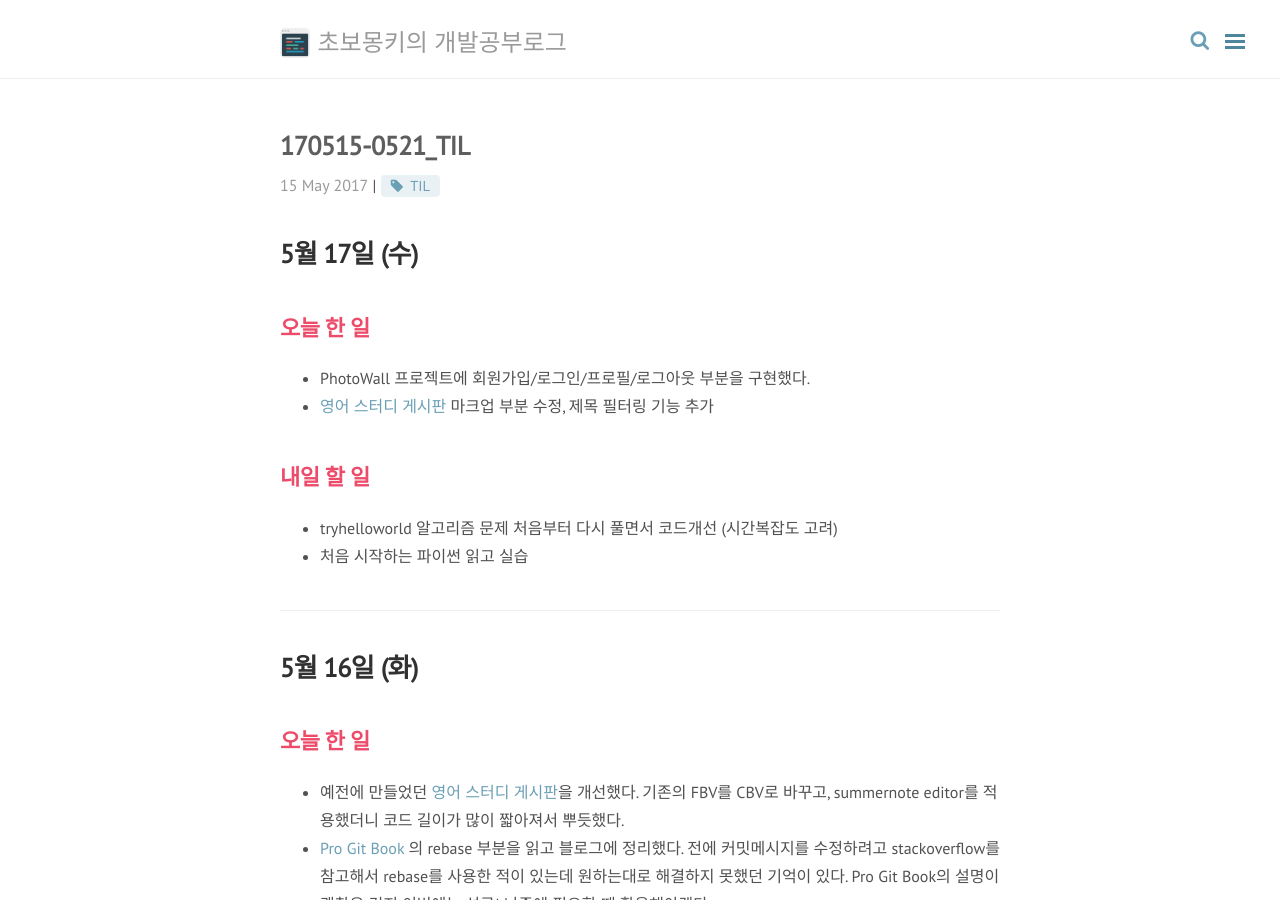
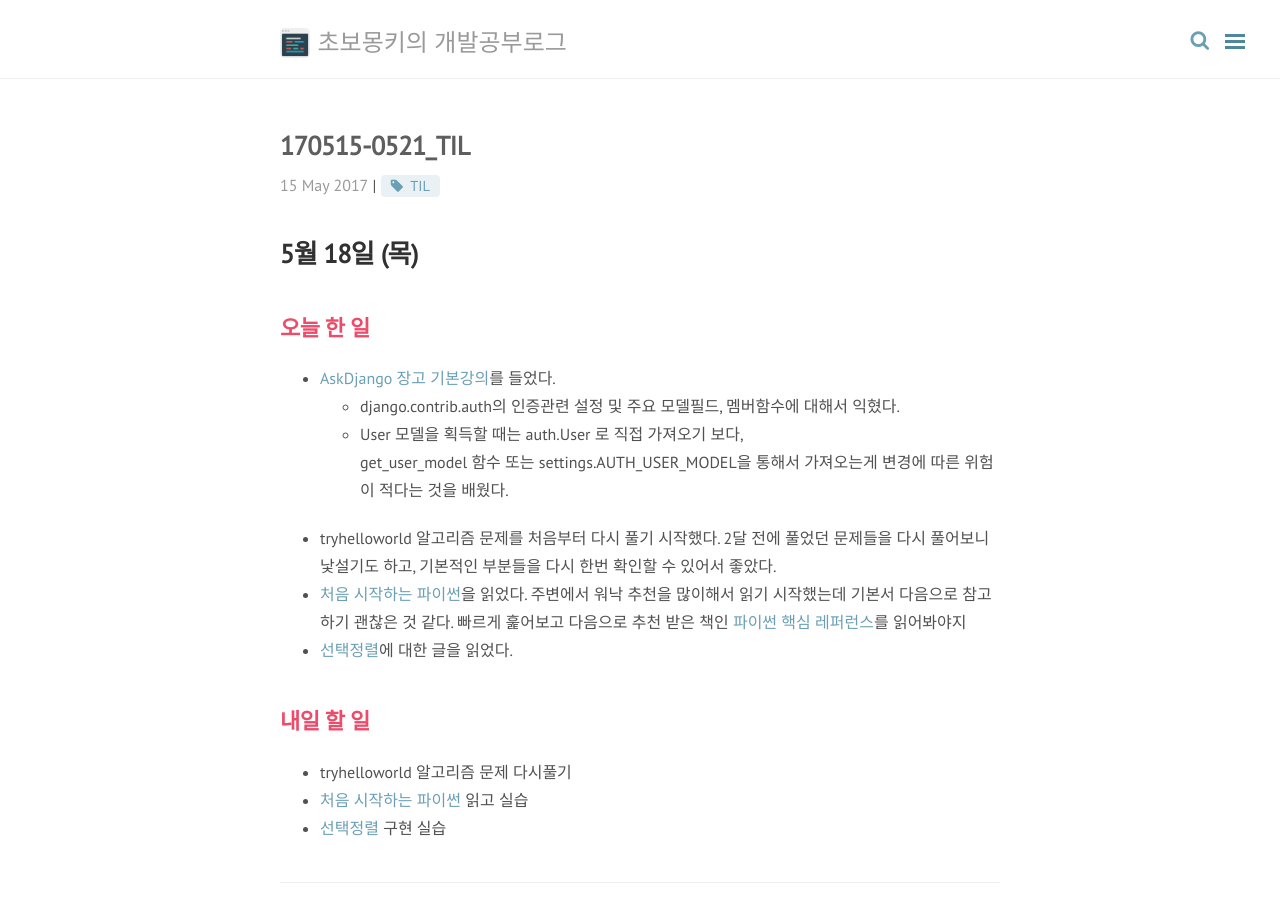
Before and after one commit to wayhome25/wayhome25.github.io, a Jekyll site: the page built from _posts/TIL(Today I Learned)/2017-05-15-05-21-TIL.md, in a window 1280 px wide and 900 px high. Built offline with Jekyll 4.4.1, drawn with Linux system fonts in a browser that asks for light colours; nearby versions of some CDN libraries; comment, search, counter and statistics services are not loaded.

Commit message:
add blog post

```diff
--- a/_posts/TIL(Today I Learned)/2017-05-15-05-21-TIL.md
+++ b/_posts/TIL(Today I Learned)/2017-05-15-05-21-TIL.md
@@ -6,7 +6,22 @@ permalink: /til/:year/:month/:day/:title/
 tags: [TIL]
 comments: true
 ---
+# 5월 18일 (목)
+## 오늘 한 일
+- [AskDjango 장고 기본강의](https://nomade.kr/vod/django/)를 들었다.
+	- django.contrib.auth의 인증관련 설정 및 주요 모델필드, 멤버함수에 대해서 익혔다.
+	- User 모델을 획득할 때는 auth.User 로 직접 가져오기 보다,
+	  get_user_model 함수 또는 settings.AUTH_USER_MODEL을 통해서 가져오는게 변경에 따른 위험이 적다는 것을 배웠다.
+-  tryhelloworld 알고리즘 문제를 처음부터 다시 풀기 시작했다. 2달 전에 풀었던 문제들을 다시 풀어보니 낯설기도 하고, 기본적인 부분들을 다시 한번 확인할 수 있어서 좋았다.
+- [처음 시작하는 파이썬](http://www.hanbit.co.kr/store/books/look.php?p_code=B2827459900)을 읽었다. 주변에서 워낙 추천을 많이해서 읽기 시작했는데 기본서 다음으로 참고하기 괜찮은 것 같다. 빠르게 훑어보고 다음으로 추천 받은 책인 [파이썬 핵심 레퍼런스](http://www.kyobobook.co.kr/product/detailViewKor.laf?ejkGb=KOR&mallGb=KOR&barcode=9788966261901&orderClick=LAG&Kc=)를 읽어봐야지
+- [선택정렬](https://ko.wikipedia.org/wiki/%EC%84%A0%ED%83%9D_%EC%A0%95%EB%A0%AC)에 대한 글을 읽었다.
 
+## 내일 할 일
+- tryhelloworld 알고리즘 문제 다시풀기
+- [처음 시작하는 파이썬](http://www.hanbit.co.kr/store/books/look.php?p_code=B2827459900) 읽고 실습
+- [선택정렬](https://ko.wikipedia.org/wiki/%EC%84%A0%ED%83%9D_%EC%A0%95%EB%A0%AC) 구현 실습
+
+---
 # 5월 17일 (수)
 ## 오늘 한 일
 - PhotoWall 프로젝트에 회원가입/로그인/프로필/로그아웃 부분을 구현했다.
```
Also changed, not shown: _posts/Django/2017-05-18-django-auth.md (added, +117 -0 lines), _posts/etc/2017-02-24-good-lecture.md (+2 -0 lines), _posts/etc/2017-05-18-zsh-backup.md (added, +55 -0 lines).
